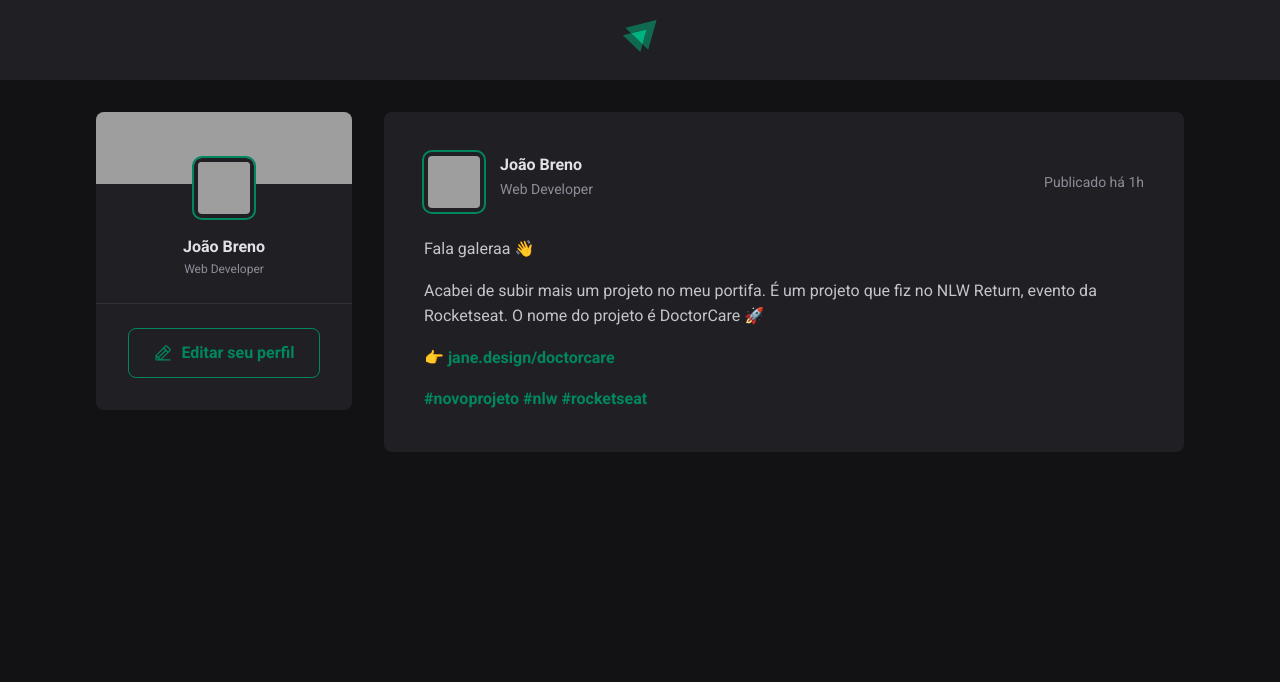
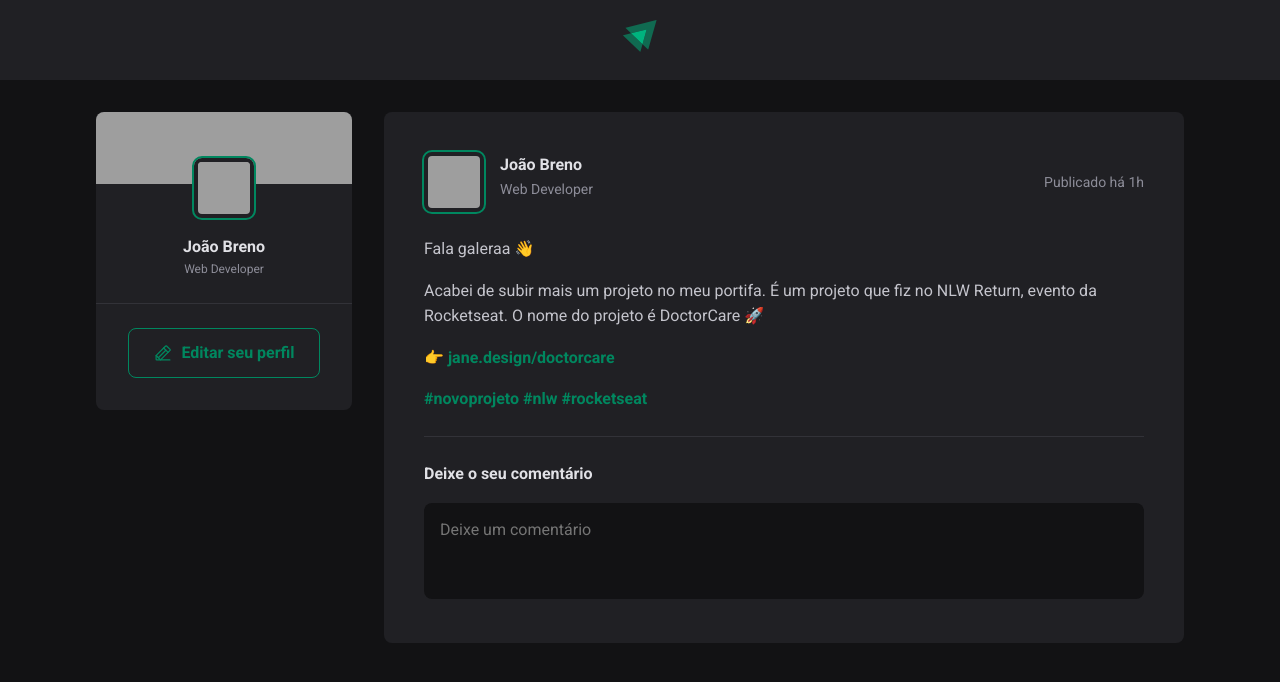
Before and after one commit to J-Breno/reactJs_rocketseat, a React (Vite) app in the folder projetos/01-fundamentos-reactJs/: page / in a window 1280 px wide. Shown: the top 682 px of the page. Built offline with nearby package versions, Linux system fonts and the light colour scheme; grey boxes are pictures that could not be loaded.

Commit message:
Formulário de comentários

```diff
--- a/projetos/01-fundamentos-reactJs/src/components/Post.jsx
+++ b/projetos/01-fundamentos-reactJs/src/components/Post.jsx
@@ -27,6 +27,12 @@
           <a href="">#rocketseat</a>{" "}
         </p>
       </div>
+      <form className={styles.commentForm}>
+        <strong>Deixe o seu comentário</strong>
+        <textarea placeholder="Deixe um comentário"/>
+        <footer><button type="submit">Comentar</button></footer>
+
+      </form>
     </article>
   );
 }
--- a/projetos/01-fundamentos-reactJs/src/components/Post.module.css
+++ b/projetos/01-fundamentos-reactJs/src/components/Post.module.css
@@ -65,3 +65,54 @@
   color: var(--gray-100);
   line-height: 1.6;
 }
+
+.commentForm {
+  width: 100%;
+  margin-top: 1.5rem;
+  padding-top: 1.5rem;
+  border-top: 1px solid var(--gray-600);
+}
+
+.commentForm > strong {
+  line-height: 1.6;
+  color: var(--gray-100);
+}
+
+.commentForm textarea {
+  background-color: var(--gray-900);
+  width: 100%;
+  border: 0;
+  resize: none;
+  height: 6rem;
+  padding: 1rem;
+  border-radius: 8px;
+  color: var(--gray-100);
+  line-height: 1.4;
+  margin-top: 1rem;
+}
+
+.commentForm footer {
+  visibility: hidden;
+  max-height: 0;
+}
+
+.commentForm:focus-within footer{
+    visibility: visible;
+    max-height: none;
+}
+
+.commentForm button[type="submit"] {
+  padding: 1rem 1.5rem;
+  margin-top: 1rem;
+  border-radius: 8px;
+  border: 0;
+  background-color: var(--green-500);
+  color: var(--white);
+  font-weight: bold;
+  cursor: pointer;
+  transition: background-color 0.1s;
+
+  &:hover {
+    background-color: var(--green-300);
+  }
+}
--- a/projetos/01-fundamentos-reactJs/src/global.css
+++ b/projetos/01-fundamentos-reactJs/src/global.css
@@ -12,6 +12,11 @@
 
   --green-300: #00837e;
   --green-500: #00875f;
+}
+
+:focus {
+    outline: transparent;
+    box-shadow: 0 0 0 2px var(--green-500);
 }
 
 * {
```
